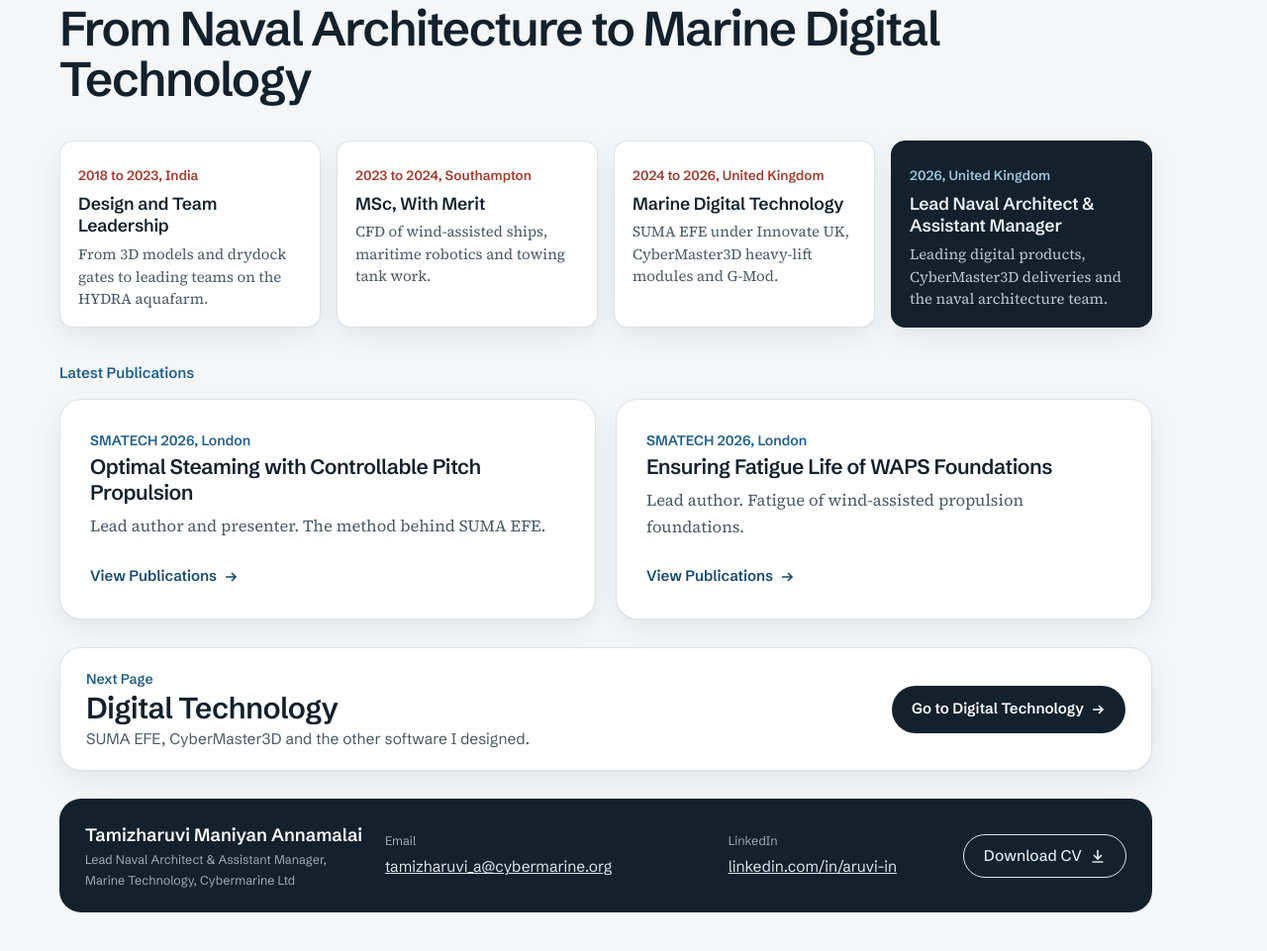
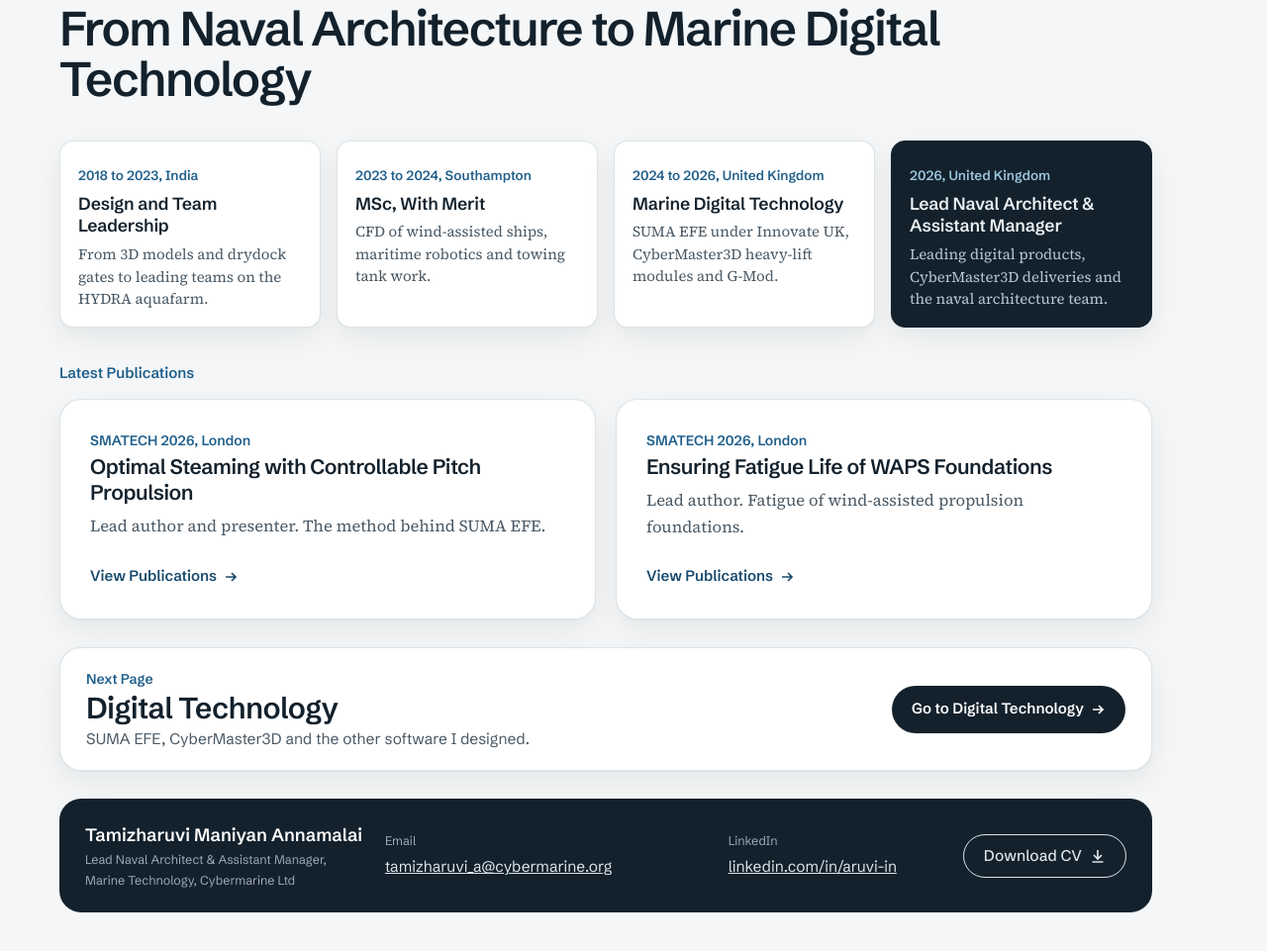
Before and after one commit to aruvi-tn/Profile, a plain HTML site: page index.html in a window 1280 px wide. Shown: the part 1689-2650 px from the top of the page at 99% size. Drawn offline with Linux system fonts and the light colour scheme.

Commit message:
Color Update

```diff
--- a/assets/site.css
+++ b/assets/site.css
@@ -159,7 +159,7 @@ details.more .body{padding:8px 0 0;color:var(--slate);font-size:16px}
 .steps li{position:relative;background:var(--card);border:1px solid rgba(213,220,225,.8);border-radius:var(--r-sm);padding:18px 18px 16px;box-shadow:var(--shadow)}
 .steps li.key{background:var(--ink);border-color:var(--ink);color:#EAF0F3}
 .steps li.key p{color:#B9C7D1}.steps li.key .when{color:#9CC6DD}
-.steps .when{font:600 13.5px var(--sans);color:var(--oxide)}
+.steps .when{font:600 13.5px var(--sans);color:var(--blue)}
 .steps h3{margin:4px 0 6px;font-size:17.5px;font-weight:600;letter-spacing:-.01em;line-height:1.3}
 .steps p{margin:0;font-size:15px;color:var(--slate);line-height:1.5}
 @media (max-width:1060px){.steps{grid-template-columns:repeat(2,minmax(0,1fr))}}
```
